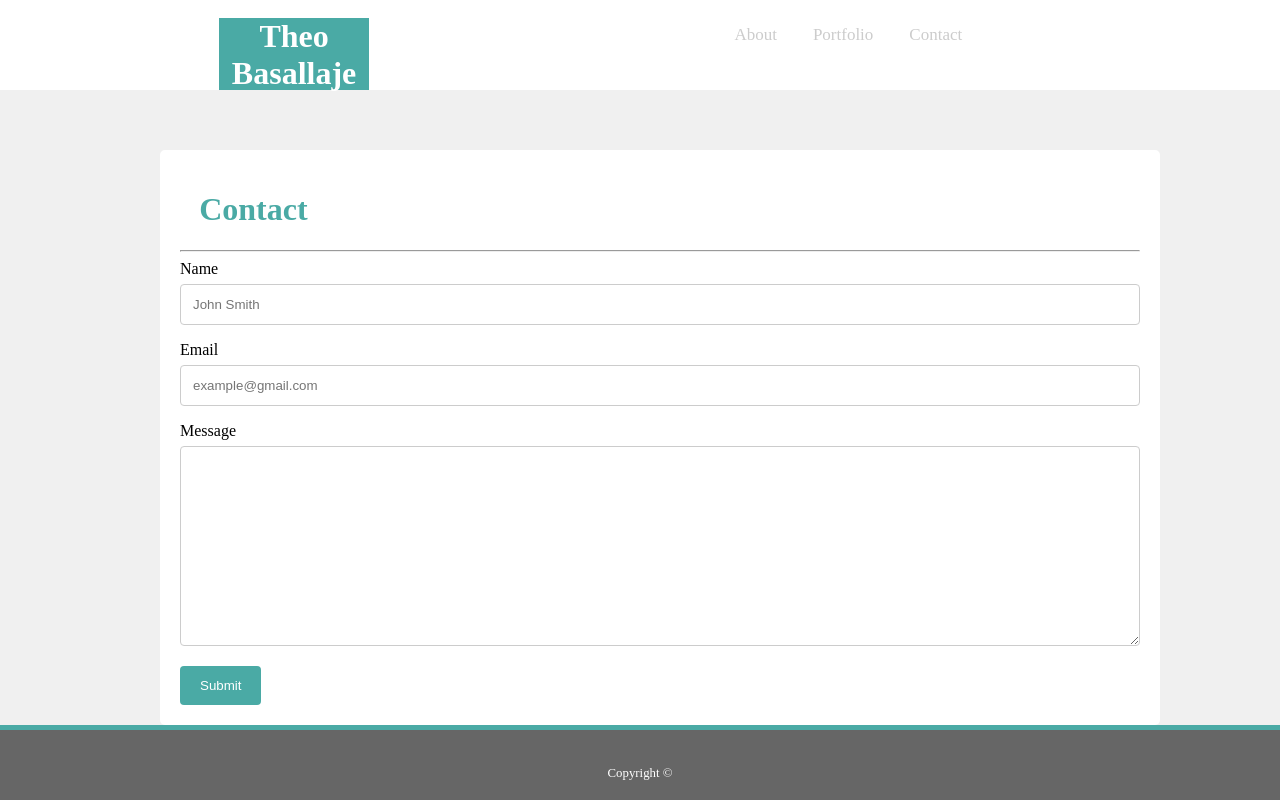
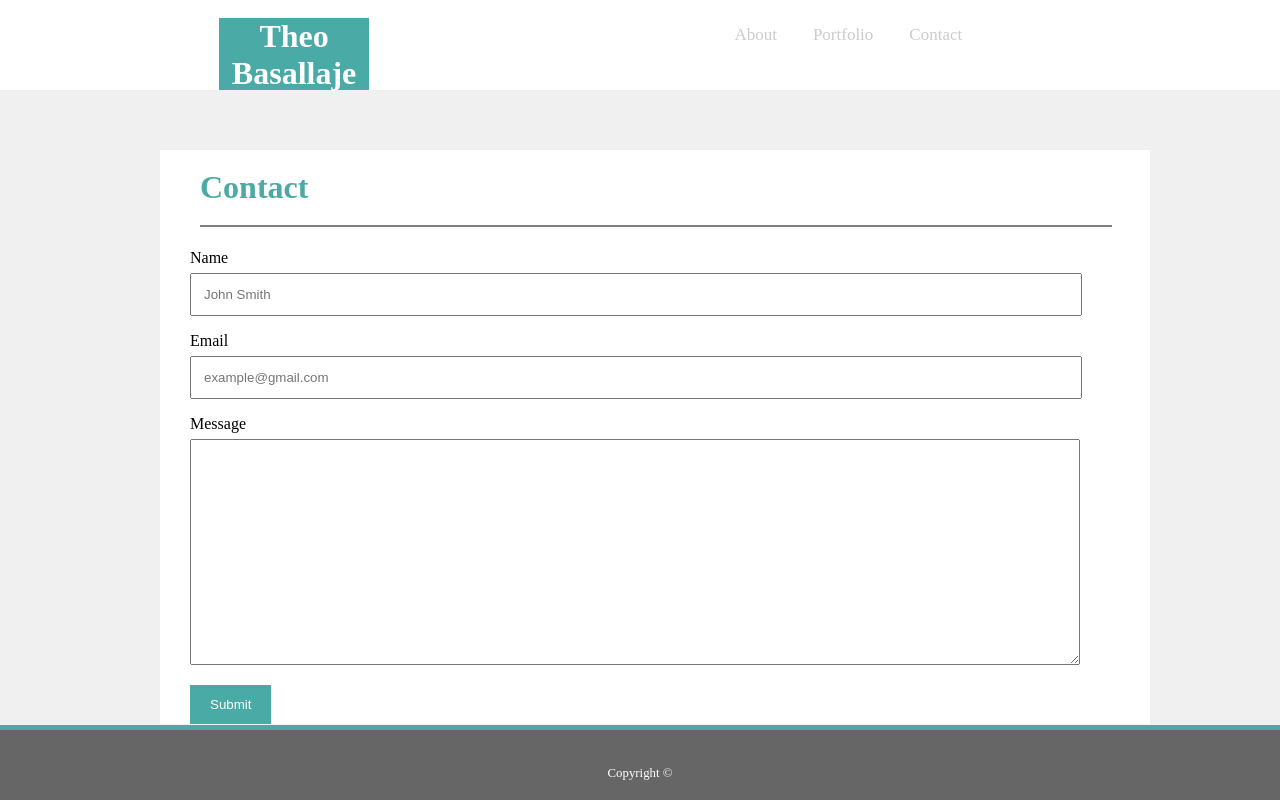
Before and after one commit to Theobasallaje/Basic-Portfolio, a plain HTML site: page contact.html in a window 1280 px wide. Drawn offline with Linux system fonts and the light colour scheme.

Commit message:
contact text field center issue

```diff
--- a/assets/css/style.css
+++ b/assets/css/style.css
@@ -1,7 +1,3 @@
-/* html {
-  height: 100%;
-} */
-
 #profile {
   height: 132px;
   width: 175px;
@@ -17,9 +13,7 @@ body {
   height: 100%;
   }
 
-  /* Add a black background color to the top navigation */
 .topnav {
-  /* border: 2px solid red; */
   width: 100%;
   height: 90px;
   padding-left: 2.5%;
@@ -75,7 +69,6 @@ footer p {
   margin-top: 2.8%;
   margin-bottom: 0;
   font-size: .8em;
-  /* color: red; */
 }
 
 #blue {
@@ -86,19 +79,18 @@ footer p {
   background: #4aaaa5;
 }
 
-/* portfolio */
-
 #portfolioContainer, #aboutContainer, #contactContainer {
-  /* display: flex;
-  justify-content: center; */
-  /* padding-bottom: 10px;  */
   margin: 0 auto;
   width: 960px;
 }
 
 #portfolio h1, #about h1, #contact h1 {
   color: #4aaaa5;
-  padding-left: 2%;
+  padding-bottom: 2%;
+  padding-top: 2%;
+  margin-left: 10px;
+  border-bottom: 2px solid gray;
+  width: 95%;
 }
 
 #portfolio, #about, #contact {
@@ -106,6 +98,8 @@ footer p {
   height: 100%;
   width: 960px;
   margin-top: 60px;
+  padding-left: 30px;
+  /* padding-right: 30px; */
 }
 
 #portfolioContainer {
@@ -113,47 +107,50 @@ footer p {
 }
 
 #contact {
-  border-radius: 5px;
-  padding: 20px;
+  /* border-radius: 5px;
+  padding: 20px; */
+  width: 100%;
 }
 
 .card {
+  /* background-image: url("https://picsum.photos/180/225"); */
   height: 180px;
   width: 225px;
-  background: #666666;
+  /* background: #666666; */
   margin: 10px;
   display: inline-block;
   position: relative;
 }
 
 .label {
-  width:100%;
+  width:185px;
   background-color: #4aaaa5;
-  color:white;
+  color:#ffffff;
   position: absolute;
   bottom:10px;
+  padding: 20px;
 }
 
 input[type=text], select, textarea {
-  width: 100%;
+  width: 90%;
   padding: 12px;
-  border: 1px solid #ccc;
-  border-radius: 4px;
-  box-sizing: border-box;
+  /* border: 1px solid #ccc; */
+  /* border-radius: 4px; */
+  /* box-sizing: border-box; */
   margin-top: 6px;
   margin-bottom: 16px;
-  resize: vertical;
+  /* resize: vertical; */
 }
 
 input[type=submit] {
-  background-color: #4aaaa5;
-  color: white;
+  background: #4aaaa5;
+  color: #ffffff;
   padding: 12px 20px;
   border: none;
-  border-radius: 4px;
-  cursor: pointer;
+  /* border-radius: 4px; */
+  /* cursor: pointer; */
 }
 
-/* input[type=submit]:hover {
-  background-color: #45a049;
-} */
+#cname, #email, #message {
+  margin: 0, auto;
+}
--- a/contact.html
+++ b/contact.html
@@ -16,37 +16,29 @@
             </div>
         </div>
         <div id="contactContainer">
-            <!-- <div id="contact">
+            <div id="contact">
                 <h1>Contact</h1>
-                <hr>
                 <form action="/action_page.php">
                     <div>
                     <label for="cname">Name</label>
-                    <input type="text" id="cname" name="contactname" placeholder="John Smith">
                     </div>
+                    <div id="cname">
+                    <input type="text" name="contactname" placeholder="John Smith">
+                    </div>
+
                     <div>
                     <label for="email">Email</label>
-                    <input type="text" id="email" name="email" placeholder="example@gmail.com">
                     </div>
+                    <div id="email">
+                    <input type="text" name="email" placeholder="example@gmail.com">
+                    </div>
+
                     <div>
                     <label for="message">Message</label>
-                    <textarea id="message" name="message" placeholder="" style="height:200px; width:900px"></textarea>
                     </div>
-                    <input type="submit" value="Submit">
-                  </form>
-            </div>     -->
-            <div id="contact">
-                <h1>Contact</h1>
-                <hr>
-                <form action="/action_page.php">
-                    <label for="cname">Name</label>
-                    <input type="text" id="cname" name="contactname" placeholder="John Smith">
-
-                    <label for="email">Email</label>
-                    <input type="text" id="email" name="email" placeholder="example@gmail.com">
-
-                    <label for="message">Message</label>
-                    <textarea id="message" name="message" placeholder="" style="height:200px; width:960px"></textarea>
+                    <div id="message">
+                    <textarea name="message" placeholder="" style="height:200px; width:90%"></textarea>
+                    </div>
 
                     <input type="submit" value="Submit">
                   </form>
```
Also changed, not shown: index.html (+0 -1 lines), portfolio.html (+10 -11 lines).
